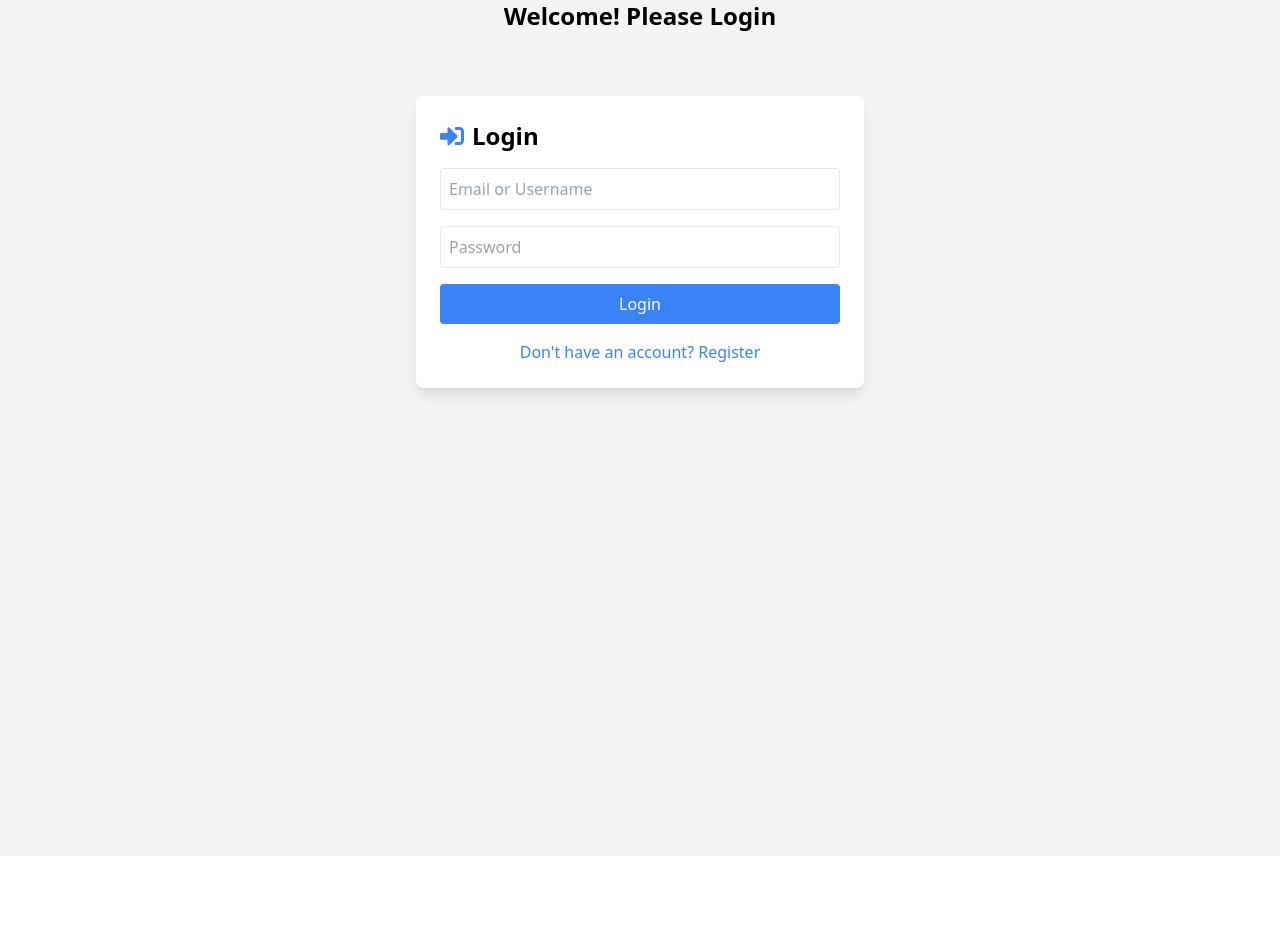
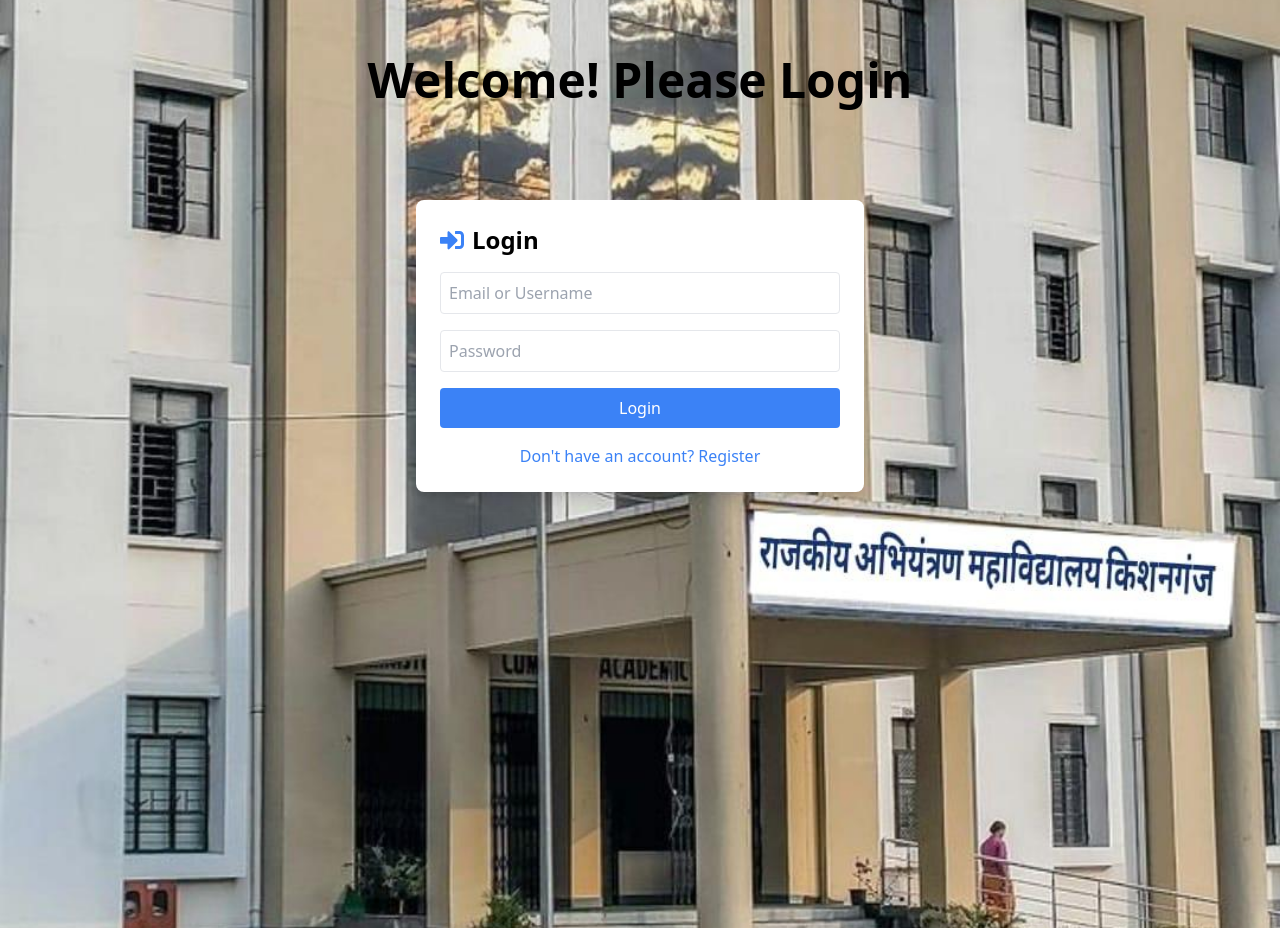
Before and after one commit to akshay0712-dev/Biometric-, a React (Vite) app in the folder Frontend/: page / in a window 1280 px wide. Before the commit the page ends 856 px from the top, so only its background shows below. Built offline with nearby package versions, Linux system fonts and the light colour scheme; a web font is replaced by a local one.

Commit message:
style: enhance UI elements in App, Admin, Login, and Profile components

```diff
--- a/Frontend/src/App.jsx
+++ b/Frontend/src/App.jsx
@@ -40,11 +40,11 @@ function App() {
         <>
           <div
           className="min-h-screen flex flex-col items-center justify-center bg-gray-100 space-y-6"
-          // style={{ backgroundImage: "url('/collageBG.jpg')", backgroundSize: "cover", backgroundPosition: "center" }}
+          style={{ backgroundImage: "url('/collageBG.jpg')", backgroundSize: "cover", backgroundPosition: "center" }}
           >
       {!user ? (
         <>
-          <h1 className="text-2xl font-bold text-black">Welcome! Please Login</h1>
+          <h1 className="text-5xl font-bold pt-14 text-black">Welcome! Please Login</h1>
 
           <LoginForm onLogin={handleLogin} />
         </>
--- a/Frontend/src/components/admin.jsx
+++ b/Frontend/src/components/admin.jsx
@@ -108,7 +108,7 @@ const Admin = () => {
             <tr className="bg-gray-200">
               <th className="py-2 px-4 border">ID</th>
               <th className="py-2 px-4 border ">Name</th>
-              <th className="py-2 px-4 border ">Email</th>
+              <th className="py-2 px-4 hidden md:block border ">Email</th>
               <th className="py-2 px-4 border">Total Present Day</th>
               <th className="py-2 px-4 border">Total Working Day</th>
               <th className="py-2 px-4 border">Attendance Percentage</th>
@@ -120,7 +120,7 @@ const Admin = () => {
                 <tr key={user.id} className="hover:bg-gray-100">
                   <td className="py-2 px-4 border">{user.rollNo}</td>
                   <td className="py-2 px-4 border uppercase">{user.fullName}</td>
-                  <td className="py-2 px-4 border lowercase">{user.email}</td>
+                  <td className="py-2 px-4 border hidden md:block lowercase">{user.email}</td>
                   <td className="py-2 px-4 border">{user.totalPresentDay}</td>
                   <td className="py-2 px-4 border">{user.totalWorkingDay}</td>
                   <td className="py-2 px-4 border">{Math.floor((user.totalPresentDay*100)/user.totalWorkingDay)}%</td>
--- a/Frontend/src/components/login.jsx
+++ b/Frontend/src/components/login.jsx
@@ -38,7 +38,7 @@ const LoginForm = ({ onLogin }) => {
   };
 
   return (
-    <div className="min-w-[100vw] min-h-[100vh]" >
+    <div className="min-w-[100vw] min-h-[100vh] pt-8" >
       <div className="max-w-md mx-auto mt-10 p-6 bg-white shadow-lg rounded-lg">
         <h2 className="text-2xl font-semibold flex items-center gap-2 mb-4">
           <FaSignInAlt className="text-blue-500" /> Login
--- a/Frontend/src/components/profile.jsx
+++ b/Frontend/src/components/profile.jsx
@@ -18,7 +18,7 @@ const Profile = ({ user, onLogout }) => {
   }
 
   return (
-    <div className="flex flex-row gap-10 justify-between items-center ">
+    <div className="flex flex-col md:flex-row gap-10 justify-between items-center ">
       <div className="max-w-md mx-auto mt-10 p-6 bg-white shadow-lg rounded-lg">
         <h2 className="text-2xl font-semibold flex items-center gap-2 mb-4">
           <FaUserCircle className="text-blue-500" />{" "}
```
